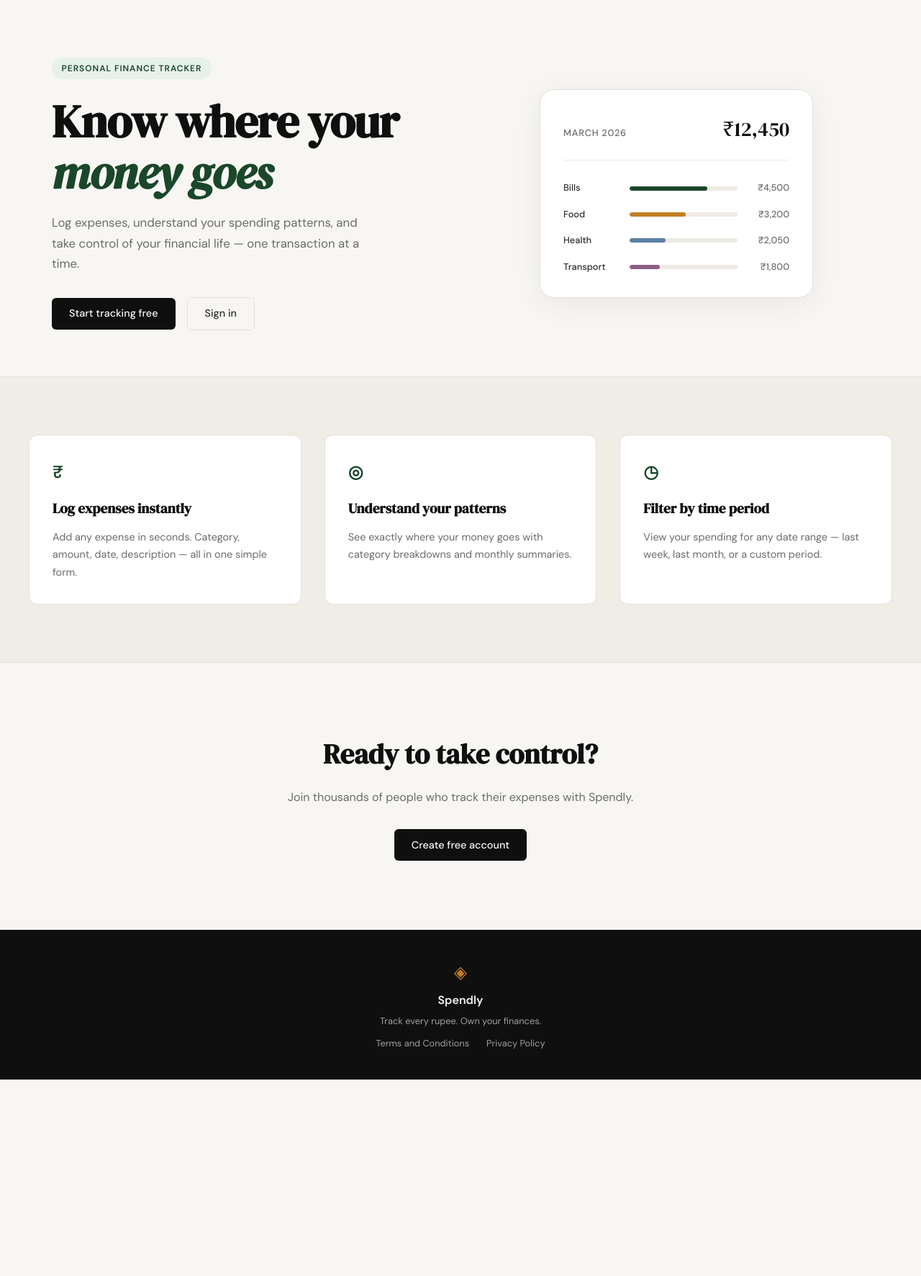
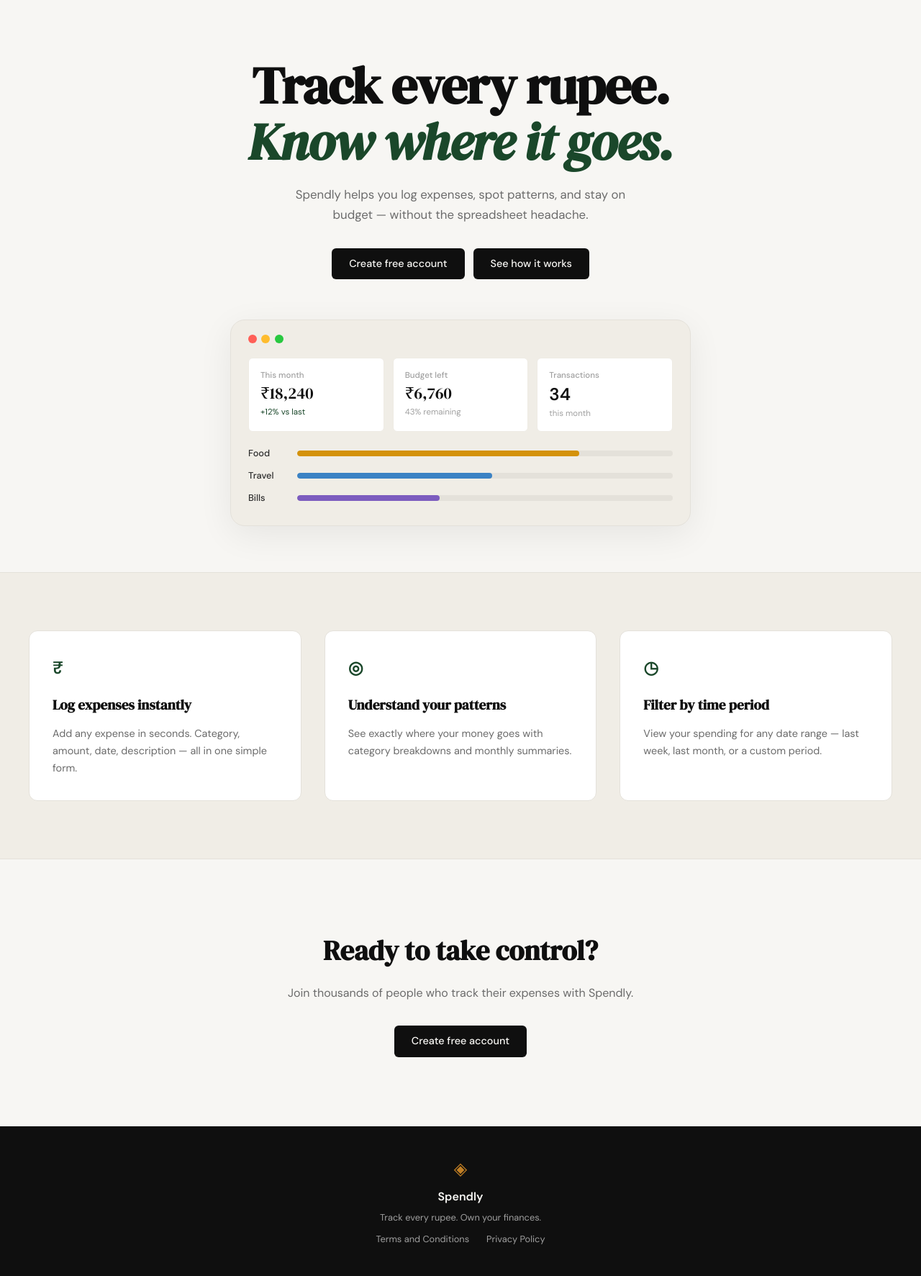
Before and after one commit to NAFREX/Spendly, a Flask app: page / in a window 1280 px wide. Shown: the part 61-1834 px from the top of the page at 72% size. Before the commit the page ends 1561 px from the top, so only its background shows below. Run offline with Flask 3, Linux system fonts and the light colour scheme.

Commit message:
new hero secction

```diff
--- a/static/css/style.css
+++ b/static/css/style.css
@@ -125,31 +125,22 @@ a { color: inherit; text-decoration: none; }
 
 .hero {
     padding: 5rem 2rem 4rem;
-    display: grid;
-    grid-template-columns: 1fr 1fr;
-    gap: 4rem;
+    display: flex;
+    flex-direction: column;
     align-items: center;
     max-width: var(--max-width);
     margin: 0 auto;
 }
 
-.hero-badge {
-    display: inline-block;
-    background: var(--accent-light);
-    color: var(--accent);
-    font-size: 0.75rem;
-    font-weight: 600;
-    letter-spacing: 0.08em;
-    text-transform: uppercase;
-    padding: 0.35rem 0.85rem;
-    border-radius: 999px;
-    margin-bottom: 1.5rem;
+.hero-inner {
+    text-align: center;
+    max-width: 680px;
 }
 
 .hero-title {
     font-family: var(--font-display);
-    font-size: clamp(2.5rem, 5vw, 4rem);
-    line-height: 1.1;
+    font-size: clamp(2.75rem, 6vw, 4.5rem);
+    line-height: 1.08;
     letter-spacing: -0.02em;
     color: var(--ink);
     margin-bottom: 1.25rem;
@@ -165,62 +156,98 @@ a { color: inherit; text-decoration: none; }
     color: var(--ink-muted);
     line-height: 1.7;
     max-width: 460px;
-    margin-bottom: 2rem;
+    margin: 0 auto 2rem;
 }
 
 .hero-actions {
     display: flex;
-    gap: 1rem;
+    gap: 0.75rem;
     align-items: center;
+    justify-content: center;
 }
 
 /* ------------------------------------------------------------------ */
-/* Mock card (hero visual)                                             */
+/* Mock dashboard (hero visual)                                        */
 /* ------------------------------------------------------------------ */
 
 .hero-visual {
-    display: flex;
-    justify-content: center;
+    width: 100%;
+    max-width: 640px;
+    margin-top: 3.5rem;
 }
 
-.mock-card {
-    background: var(--paper-card);
+.mock-window {
+    background: var(--paper-warm);
     border: 1px solid var(--border);
     border-radius: var(--radius-lg);
-    padding: 2rem;
-    width: 100%;
-    max-width: 380px;
-    box-shadow: 0 8px 40px rgba(0,0,0,0.06);
+    padding: 1.25rem 1.5rem 1.75rem;
+    box-shadow: 0 12px 48px rgba(0,0,0,0.07);
 }
 
-.mock-card-header {
+.mock-traffic-lights {
     display: flex;
-    justify-content: space-between;
-    align-items: baseline;
-    margin-bottom: 1.75rem;
-    padding-bottom: 1.25rem;
-    border-bottom: 1px solid var(--border-soft);
+    gap: 0.4rem;
+    margin-bottom: 1.25rem;
 }
 
-.mock-label {
-    font-size: 0.8rem;
-    font-weight: 500;
-    color: var(--ink-muted);
-    text-transform: uppercase;
-    letter-spacing: 0.06em;
+.tl {
+    width: 12px;
+    height: 12px;
+    border-radius: 50%;
 }
 
-.mock-total {
-    font-family: var(--font-display);
-    font-size: 1.75rem;
-    color: var(--ink);
+.tl-red    { background: #FF5F57; }
+.tl-yellow { background: #FEBC2E; }
+.tl-green  { background: #28C840; }
+
+.mock-stats {
+    display: grid;
+    grid-template-columns: repeat(3, 1fr);
+    gap: 0.75rem;
+    margin-bottom: 1.25rem;
 }
 
-.mock-bars { display: flex; flex-direction: column; gap: 1rem; }
+.mock-stat-card {
+    background: var(--paper-card);
+    border: 1px solid var(--border-soft);
+    border-radius: var(--radius-sm);
+    padding: 0.9rem 1rem;
+    display: flex;
+    flex-direction: column;
+    gap: 0.2rem;
+}
+
+.mock-stat-label {
+    font-size: 0.72rem;
+    color: var(--ink-faint);
+    font-weight: 500;
+}
+
+.mock-stat-value {
+    font-family: var(--font-display);
+    font-size: 1.4rem;
+    color: var(--ink);
+    line-height: 1.2;
+}
+
+.mock-stat-plain {
+    font-family: var(--font-body);
+    font-weight: 600;
+    font-size: 1.5rem;
+}
+
+.mock-stat-sub {
+    font-size: 0.72rem;
+    color: var(--ink-faint);
+}
+
+.mock-stat-sub.positive { color: var(--accent); }
+
+.mock-bars { display: flex; flex-direction: column; gap: 0.65rem; }
 
 .mock-bar-row {
     display: grid;
-    grid-template-columns: 80px 1fr 60px;
+    grid-template-columns: 56px 1fr;
     align-items: center;
     gap: 0.75rem;
 }
@@ -232,29 +259,20 @@ a { color: inherit; text-decoration: none; }
 }
 
 .mock-bar-track {
-    height: 6px;
-    background: var(--border-soft);
+    height: 8px;
+    background: var(--border);
     border-radius: 999px;
     overflow: hidden;
 }
 
 .mock-bar {
     height: 100%;
-    background: var(--accent);
     border-radius: 999px;
-    transition: width 0.6s ease;
 }
 
-.mock-bar-2 { background: var(--accent-2); }
-.mock-bar-3 { background: #5b7fa6; }
-.mock-bar-4 { background: #8b5e83; }
-
-.mock-amt {
-    font-size: 0.8rem;
-    font-weight: 500;
-    color: var(--ink-muted);
-    text-align: right;
-}
+.mock-bar-food   { background: #D4920A; }
+.mock-bar-travel { background: #3B82C4; }
+.mock-bar-bills  { background: #7C5CBF; }
 
 /* ------------------------------------------------------------------ */
 /* Buttons                                                             */
@@ -663,15 +681,7 @@ a { color: inherit; text-decoration: none; }
 /* ------------------------------------------------------------------ */
 
 @media (max-width: 900px) {
-    .hero {
-        grid-template-columns: 1fr;
-        text-align: center;
-    }
-
-    .hero-subtitle { max-width: 100%; }
-    .hero-actions { justify-content: center; }
-    .hero-visual { display: none; }
-
+    .mock-stats { grid-template-columns: 1fr; }
     .features-inner { grid-template-columns: 1fr; }
 }
 
--- a/templates/landing.html
+++ b/templates/landing.html
@@ -6,55 +6,62 @@
 
 <section class="hero">
     <div class="hero-inner">
-        <div class="hero-badge">Personal Finance Tracker</div>
         <h1 class="hero-title">
-            Know where your<br>
-            <em>money goes</em>
+            Track every rupee.<br>
+            <em>Know where it goes.</em>
         </h1>
         <p class="hero-subtitle">
-            Log expenses, understand your spending patterns,
-            and take control of your financial life —
-            one transaction at a time.
+            Spendly helps you log expenses, spot patterns, and stay
+            on budget — without the spreadsheet headache.
         </p>
         <div class="hero-actions">
-            <a href="{{ url_for('register') }}" class="btn-primary">Start tracking free</a>
-            <a href="{{ url_for('login') }}" class="btn-ghost">Sign in</a>
+            <a href="{{ url_for('register') }}" class="btn-primary">Create free account</a>
+            <a href="#" class="btn-primary">See how it works</a>
         </div>
     </div>
+
     <div class="hero-visual">
-        <div class="mock-card">
-            <div class="mock-card-header">
-                <span class="mock-label">March 2026</span>
-                <span class="mock-total">₹12,450</span>
+        <div class="mock-window">
+            <div class="mock-traffic-lights">
+                <span class="tl tl-red"></span>
+                <span class="tl tl-yellow"></span>
+                <span class="tl tl-green"></span>
+            </div>
+            <div class="mock-stats">
+                <div class="mock-stat-card">
+                    <span class="mock-stat-label">This month</span>
+                    <span class="mock-stat-value">₹18,240</span>
+                    <span class="mock-stat-sub positive">+12% vs last</span>
+                </div>
+                <div class="mock-stat-card">
+                    <span class="mock-stat-label">Budget left</span>
+                    <span class="mock-stat-value">₹6,760</span>
+                    <span class="mock-stat-sub">43% remaining</span>
+                </div>
+                <div class="mock-stat-card">
+                    <span class="mock-stat-label">Transactions</span>
+                    <span class="mock-stat-value mock-stat-plain">34</span>
+                    <span class="mock-stat-sub">this month</span>
+                </div>
             </div>
             <div class="mock-bars">
                 <div class="mock-bar-row">
+                    <span class="mock-cat">Food</span>
+                    <div class="mock-bar-track">
+                        <div class="mock-bar mock-bar-food" style="width: 75%"></div>
+                    </div>
+                </div>
+                <div class="mock-bar-row">
+                    <span class="mock-cat">Travel</span>
+                    <div class="mock-bar-track">
+                        <div class="mock-bar mock-bar-travel" style="width: 52%"></div>
+                    </div>
+                </div>
+                <div class="mock-bar-row">
                     <span class="mock-cat">Bills</span>
                     <div class="mock-bar-track">
-                        <div class="mock-bar" style="width: 72%"></div>
+                        <div class="mock-bar mock-bar-bills" style="width: 38%"></div>
                     </div>
-                    <span class="mock-amt">₹4,500</span>
-                </div>
-                <div class="mock-bar-row">
-                    <span class="mock-cat">Food</span>
-                    <div class="mock-bar-track">
-                        <div class="mock-bar mock-bar-2" style="width: 52%"></div>
-                    </div>
-                    <span class="mock-amt">₹3,200</span>
-                </div>
-                <div class="mock-bar-row">
-                    <span class="mock-cat">Health</span>
-                    <div class="mock-bar-track">
-                        <div class="mock-bar mock-bar-3" style="width: 33%"></div>
-                    </div>
-                    <span class="mock-amt">₹2,050</span>
-                </div>
-                <div class="mock-bar-row">
-                    <span class="mock-cat">Transport</span>
-                    <div class="mock-bar-track">
-                        <div class="mock-bar mock-bar-4" style="width: 28%"></div>
-                    </div>
-                    <span class="mock-amt">₹1,800</span>
                 </div>
             </div>
         </div>
```
